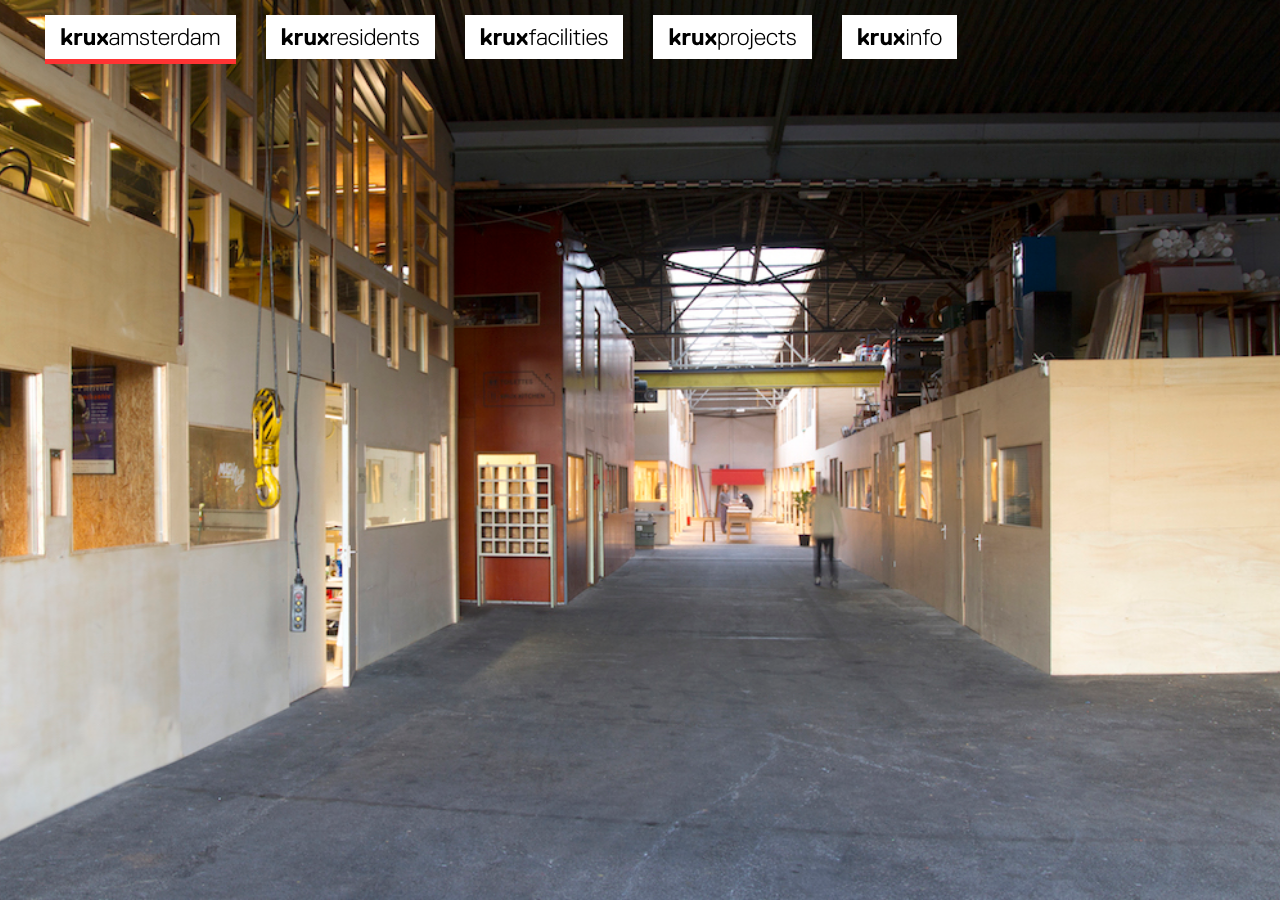
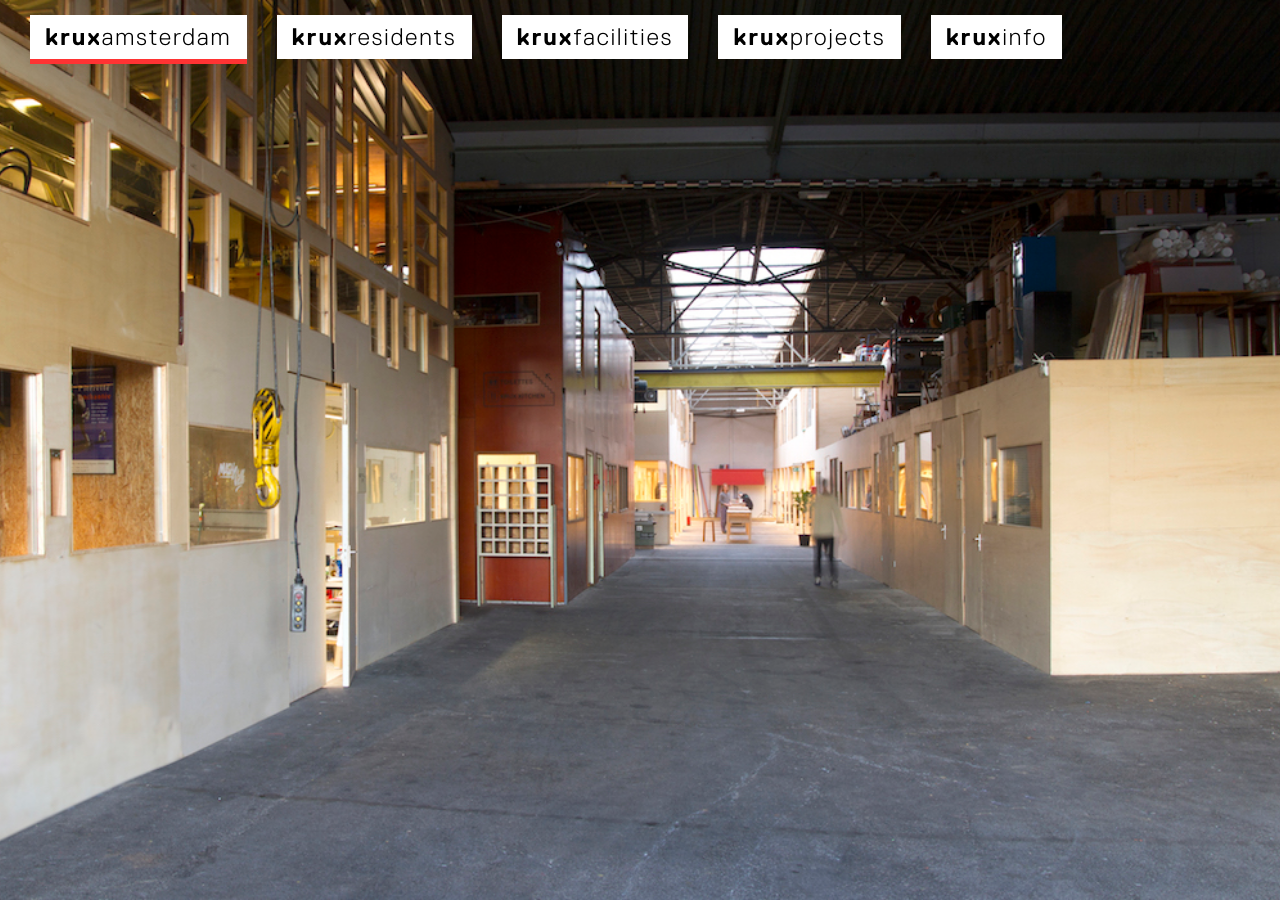
Before and after one commit to frankmolenaar1986/frankmolenaar1986.github.io, a Jekyll site: the page built from index.md, in a window 1280 px wide. Built offline with Jekyll 4.4.1, drawn with Linux system fonts in a browser that asks for light colours; nearby versions of some CDN libraries.

Commit message:
csstesten

```diff
--- a/css/bootstrap-override.css
+++ b/css/bootstrap-override.css
@@ -36,3 +36,9 @@ nav.navbar-default .navbar-nav > li.active > a {
 .navbar-default .navbar-nav>.active>a, .navbar-default .navbar-nav>.active>a:focus, .navbar-default .navbar-nav>.active>a:hover {
 color: black;
 background-color: white;}
+
+
+.navbar-collapse {
+  padding-right: 0px;
+  padding-left: 0px;
+  }
--- a/css/style.css
+++ b/css/style.css
@@ -24,6 +24,7 @@ html {
 body {
 	font-family: "ReplicaProRegular", 'Arial Black', 'Arial Bold', Gadget, sans-serif;
 	height:100%;
+	letter-spacing: 2px;
 	-webkit-background-size: cover;
 	-moz-background-size: cover;
 	-o-background-size: cover;
@@ -69,7 +70,7 @@ div.page-content {
 	margin-top: 130px;
 	margin-left: auto;
 	margin-right: auto;
-	font-weight: lighter;
+
 	height: 600px;
 	line-height: 28px;
 	padding: 10px;
@@ -80,6 +81,11 @@ div.page-content {
 	list-style: none;
 }
 
+
+
+
+
+
 li a {
   text-decoration: none;
   color: white;
@@ -87,6 +93,7 @@ li a {
 
 .list-subtitle {
 	font-style: italic;
+	font-weight: lighter;
 }
 
 .post {
```
